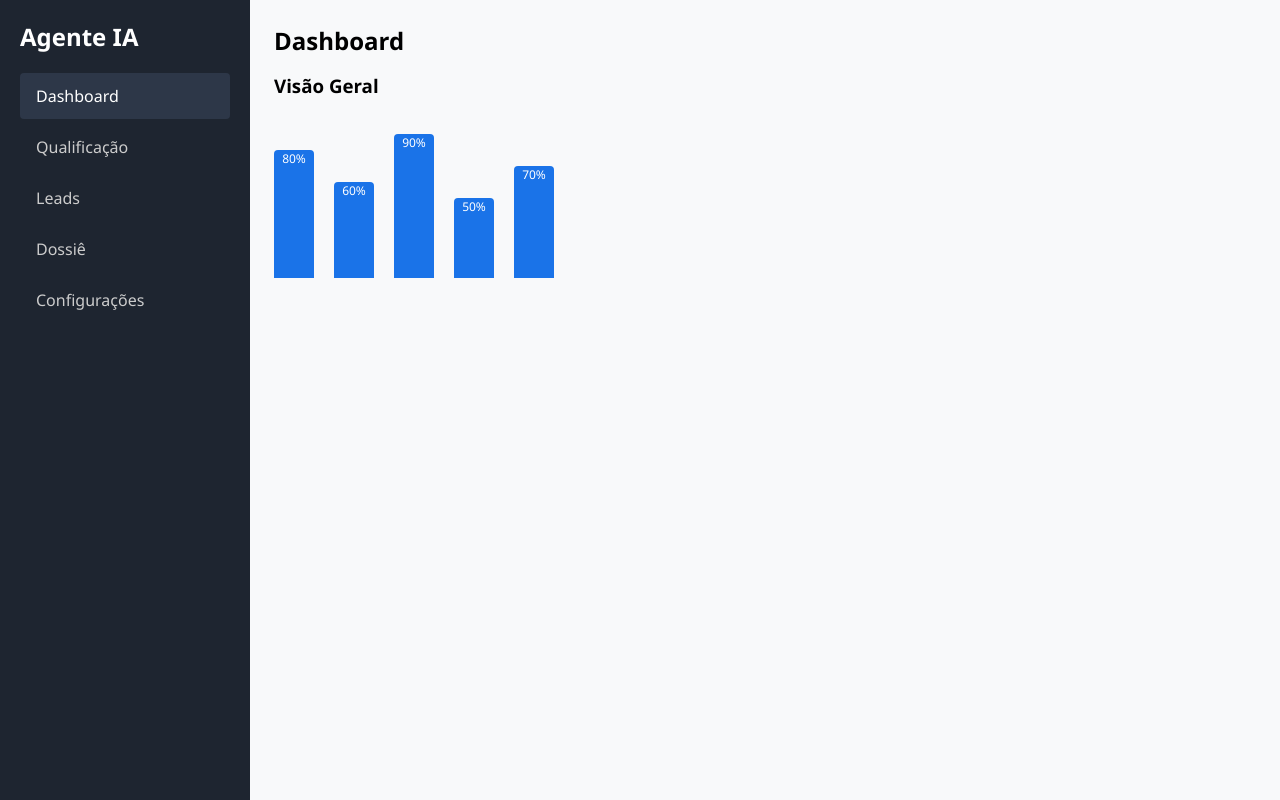
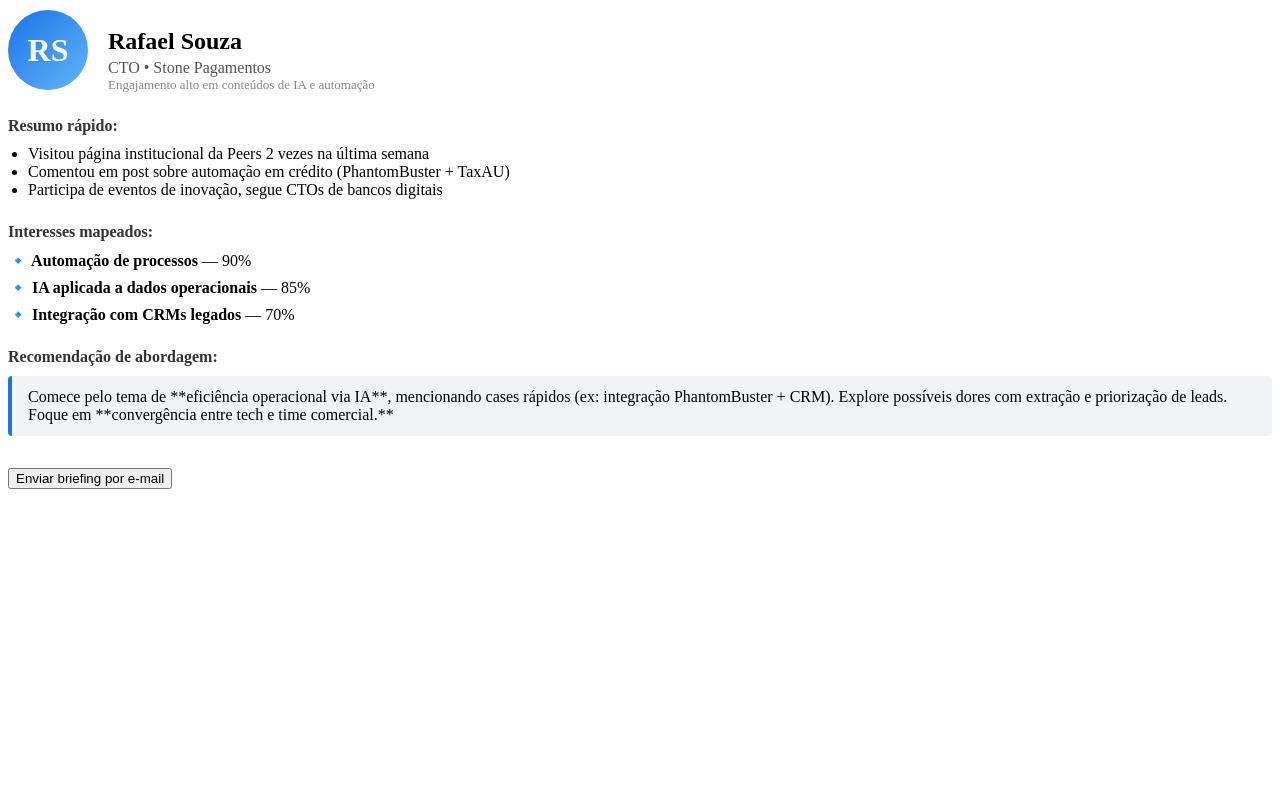
Before and after one commit to felipehelison/equipe10, a plain HTML site: page index.html in a window 1280 px wide. Drawn offline with Linux system fonts and the light colour scheme.

Commit message:
Update index.html

```diff
--- a/index.html
+++ b/index.html
@@ -1,220 +1,42 @@
-<!DOCTYPE html>
-<html lang="pt-br">
-<head>
-  <meta charset="UTF-8" />
-  <meta name="viewport" content="width=device-width, initial-scale=1.0"/>
-  <title>Agente IA - Equipe 10</title>
-  <link href="https://cdnjs.cloudflare.com/ajax/libs/font-awesome/6.4.0/css/all.min.css" rel="stylesheet"/>
-  <style>
-    :root {
-      --primary: #1a73e8;
-      --sidebar-bg: #1e2530;
-      --sidebar-hover: #2d3748;
-      --text-light: #fff;
-      --text-muted: #ccc;
-      --bg-light: #f8f9fa;
-    }
-
-    * {
-      margin: 0;
-      padding: 0;
-      box-sizing: border-box;
-      font-family: 'Segoe UI', sans-serif;
-    }
-
-    body {
-      display: flex;
-      min-height: 100vh;
-      background: var(--bg-light);
-    }
-
-    .sidebar {
-      width: 250px;
-      background: var(--sidebar-bg);
-      color: var(--text-light);
-      padding: 20px;
-    }
-
-    .sidebar h2 {
-      margin-bottom: 20px;
-    }
-
-    .sidebar a {
-      display: block;
-      color: var(--text-muted);
-      padding: 12px 16px;
-      text-decoration: none;
-      border-radius: 4px;
-      margin-bottom: 5px;
-      transition: background 0.3s;
-    }
-
-    .sidebar a:hover,
-    .sidebar a.active {
-      background: var(--sidebar-hover);
-      color: var(--text-light);
-    }
-
-    .main-content {
-      flex: 1;
-      padding: 24px;
-    }
-
-    .header-title {
-      font-size: 24px;
-      font-weight: 600;
-      margin-bottom: 16px;
-    }
-
-    .page {
-      display: none;
-    }
-
-    .page.active {
-      display: block;
-    }
-
-    .chart {
-      display: flex;
-      align-items: flex-end;
-      gap: 20px;
-      height: 200px;
-      padding: 20px 0;
-    }
-
-    .bar {
-      width: 40px;
-      background: var(--primary);
-      border-radius: 4px 4px 0 0;
-      text-align: center;
-      color: white;
-      font-size: 12px;
-    }
-
-    .leads-table {
-      width: 100%;
-      border-collapse: collapse;
-      margin-top: 20px;
-    }
-
-    .leads-table th, .leads-table td {
-      padding: 12px;
-      border: 1px solid #ddd;
-      text-align: left;
-    }
-
-    .leads-table th {
-      background: #f1f3f4;
-    }
-
-    @media (max-width: 600px) {
-      .sidebar {
-        display: none;
-      }
-      body {
-        flex-direction: column;
-      }
-    }
-  </style>
-</head>
-<body>
-  <div class="sidebar">
-    <h2>Agente IA</h2>
-    <a href="#" class="active" data-page="dashboard">Dashboard</a>
-    <a href="#" data-page="qualify">Qualificação</a>
-    <a href="#" data-page="leads">Leads</a>
-    <a href="#" data-page="dossier">Dossiê</a>
-    <a href="#" data-page="settings">Configurações</a>
-  </div>
-
-  <div class="main-content">
-    <div class="header-title">Dashboard</div>
-
-    <div id="dashboard" class="page active">
-      <h3>Visão Geral</h3>
-      <div class="chart">
-        <div class="bar" style="height: 80%;">80%</div>
-        <div class="bar" style="height: 60%;">60%</div>
-        <div class="bar" style="height: 90%;">90%</div>
-        <div class="bar" style="height: 50%;">50%</div>
-        <div class="bar" style="height: 70%;">70%</div>
-      </div>
+<div id="dossier" class="page">
+  <div style="display: flex; align-items: center; margin-bottom: 24px;">
+    <div style="width: 80px; height: 80px; border-radius: 50%; background: linear-gradient(135deg, #1a73e8, #64b5f6); display: flex; align-items: center; justify-content: center; font-size: 32px; font-weight: bold; color: white; margin-right: 20px;">
+      RS
     </div>
-
-    <div id="qualify" class="page">
-      <h3>Critérios de Qualificação</h3>
-      <ul>
-        <li>Interesse explícito</li>
-        <li>Cargo estratégico</li>
-        <li>Engajamento em postagens</li>
-      </ul>
-    </div>
-
-    <div id="leads" class="page">
-      <h3>Leads Recentes</h3>
-      <table class="leads-table">
-        <thead>
-          <tr>
-            <th>Nome</th>
-            <th>Empresa</th>
-            <th>Cargo</th>
-            <th>Score</th>
-          </tr>
-        </thead>
-        <tbody>
-          <tr>
-            <td>Juliana Mendes</td>
-            <td>XP Investimentos</td>
-            <td>Head de Produtos</td>
-            <td>🔥 87</td>
-          </tr>
-          <tr>
-            <td>Rafael Souza</td>
-            <td>Stone</td>
-            <td>CTO</td>
-            <td>🔥 91</td>
-          </tr>
-          <tr>
-            <td>Luciana Dias</td>
-            <td>Nubank</td>
-            <td>Gerente de TI</td>
-            <td>🔥 78</td>
-          </tr>
-        </tbody>
-      </table>
-    </div>
-
-    <div id="dossier" class="page">
-      <h3>Dossiê</h3>
-      <p>Nome: Rafael Souza</p>
-      <p>Empresa: Stone</p>
-      <p>Interações recentes: Comentou em post sobre IA</p>
-    </div>
-
-    <div id="settings" class="page">
-      <h3>Configurações</h3>
-      <p>Notificações: Ativadas</p>
-      <p>Integração com CRM: Conectada</p>
+    <div>
+      <h2 style="margin-bottom: 4px;">Rafael Souza</h2>
+      <div style="color: #555;">CTO • Stone Pagamentos</div>
+      <div style="font-size: 13px; color: #888;">Engajamento alto em conteúdos de IA e automação</div>
     </div>
   </div>
 
-  <script>
-    const links = document.querySelectorAll(".sidebar a");
-    const pages = document.querySelectorAll(".page");
-    const title = document.querySelector(".header-title");
+  <div style="margin-bottom: 24px;">
+    <strong style="color: #333;">Resumo rápido:</strong>
+    <ul style="margin-top: 10px; padding-left: 20px;">
+      <li>Visitou página institucional da Peers 2 vezes na última semana</li>
+      <li>Comentou em post sobre automação em crédito (PhantomBuster + TaxAU)</li>
+      <li>Participa de eventos de inovação, segue CTOs de bancos digitais</li>
+    </ul>
+  </div>
 
-    links.forEach(link => {
-      link.addEventListener("click", function (e) {
-        e.preventDefault();
-        links.forEach(l => l.classList.remove("active"));
-        this.classList.add("active");
+  <div style="margin-bottom: 24px;">
+    <strong style="color: #333;">Interesses mapeados:</strong>
+    <div style="margin-top: 10px;">
+      <div style="margin-bottom: 8px;"><strong>🔹 Automação de processos</strong> — 90%</div>
+      <div style="margin-bottom: 8px;"><strong>🔹 IA aplicada a dados operacionais</strong> — 85%</div>
+      <div><strong>🔹 Integração com CRMs legados</strong> — 70%</div>
+    </div>
+  </div>
 
-        const pageId = this.getAttribute("data-page");
-        pages.forEach(p => p.classList.remove("active"));
-        document.getElementById(pageId).classList.add("active");
-        title.textContent = this.textContent;
-      });
-    });
-  </script>
-</body>
-</html>
+  <div style="margin-bottom: 24px;">
+    <strong style="color: #333;">Recomendação de abordagem:</strong>
+    <div style="margin-top: 10px; padding: 12px 16px; background: #f1f3f4; border-left: 4px solid #1a73e8; border-radius: 4px;">
+      Comece pelo tema de **eficiência operacional via IA**, mencionando cases rápidos (ex: integração PhantomBuster + CRM).
+      Explore possíveis dores com extração e priorização de leads. Foque em **convergência entre tech e time comercial.**
+    </div>
+  </div>
+
+  <div style="margin-top: 32px;">
+    <button class="action-btn"><i class="fas fa-envelope"></i> Enviar briefing por e-mail</button>
+  </div>
+</div>
```
